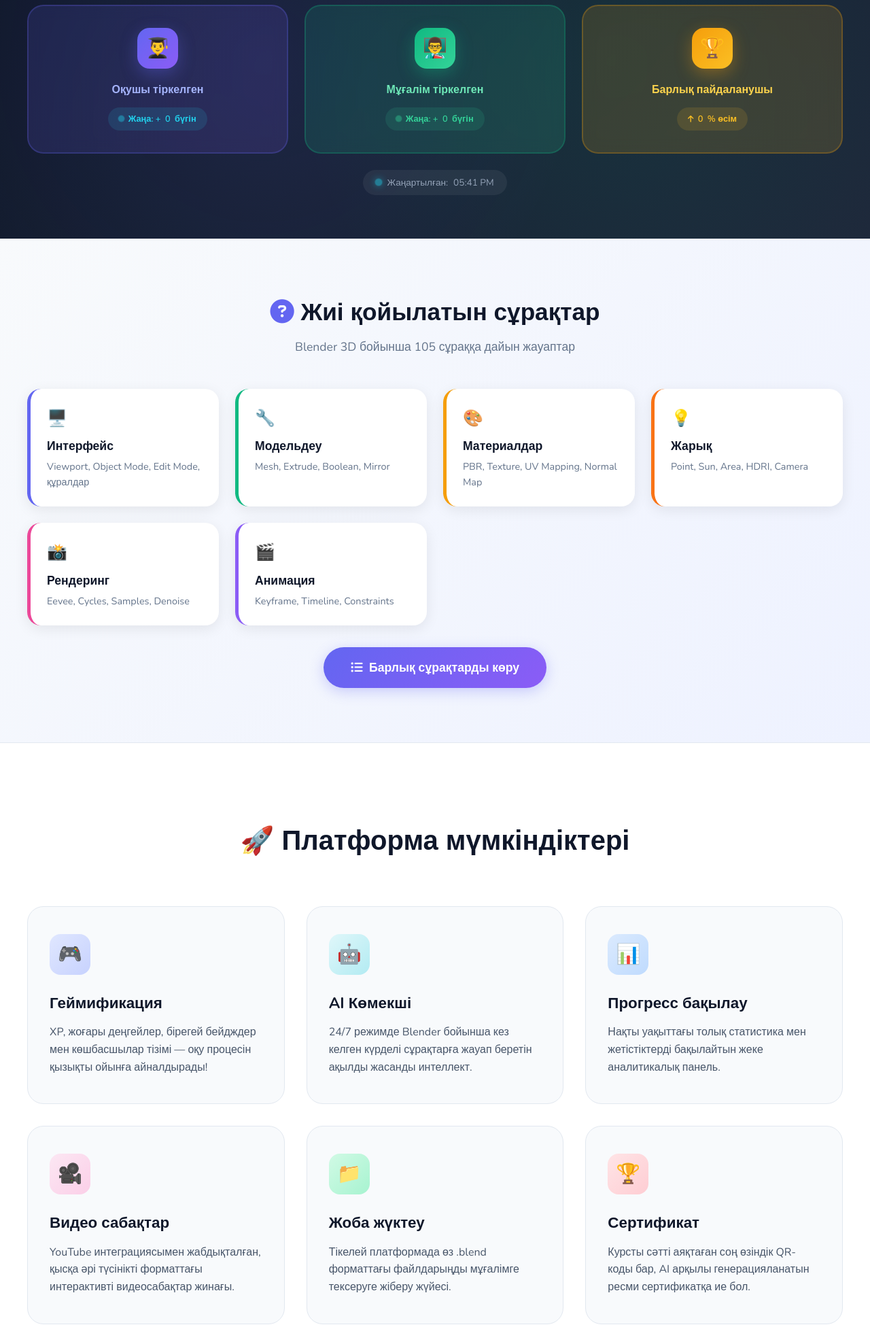
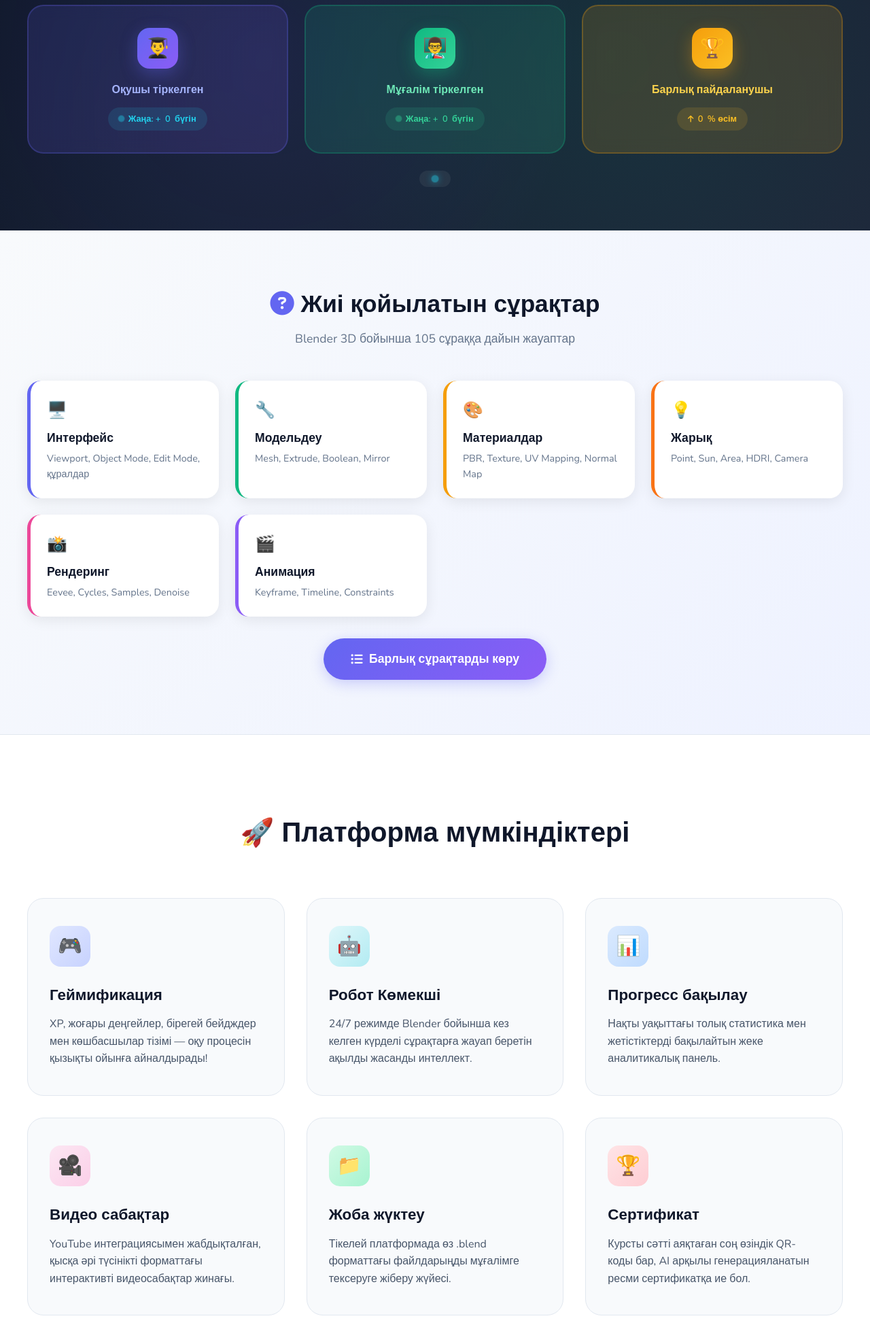
Before and after one commit to aliakbarovanurajym-cyber/BlenderEduu, a Flask app: template templates/index.html in a window 1280 px wide. Shown: the part 1052-3004 px from the top of the page at 68% size. Run offline with Flask 3, Linux system fonts and the light colour scheme; the template is opened without the code that fills it, so the values that code supplies are empty; some libraries are stand-ins or nearby versions.

Commit message:
index.html

```diff
--- a/templates/index.html
+++ b/templates/index.html
@@ -876,7 +876,7 @@
         <div style="text-align: center; margin-top: 1.5rem;">
             <div style="display: inline-flex; align-items: center; gap: 0.5rem; background: rgba(255,255,255,0.06); padding: 0.5rem 1.2rem; border-radius: 50px; color: #94a3b8; font-size: 0.85rem;">
                 <span style="width: 8px; height: 8px; background: #22d3ee; border-radius: 50%; animation: pulse-dot 2s infinite; box-shadow: 0 0 8px #22d3ee;"></span>
-                Жаңартылған: <span id="lastUpdate">--:--</span>
+
             </div>
         </div>
     </div>
@@ -962,7 +962,7 @@
             <div class="feature-icon" style="background: linear-gradient(135deg, #e0f7fa, #b2ebf2); color: #00838f;">
                 🤖
             </div>
-            <h3>AI Көмекші</h3>
+            <h3>Робот Көмекші</h3>
             <p>24/7 режимде Blender бойынша кез келген күрделі сұрақтарға жауап беретін ақылды жасанды интеллект.</p>
         </div>
         <div class="feature-card">
```
